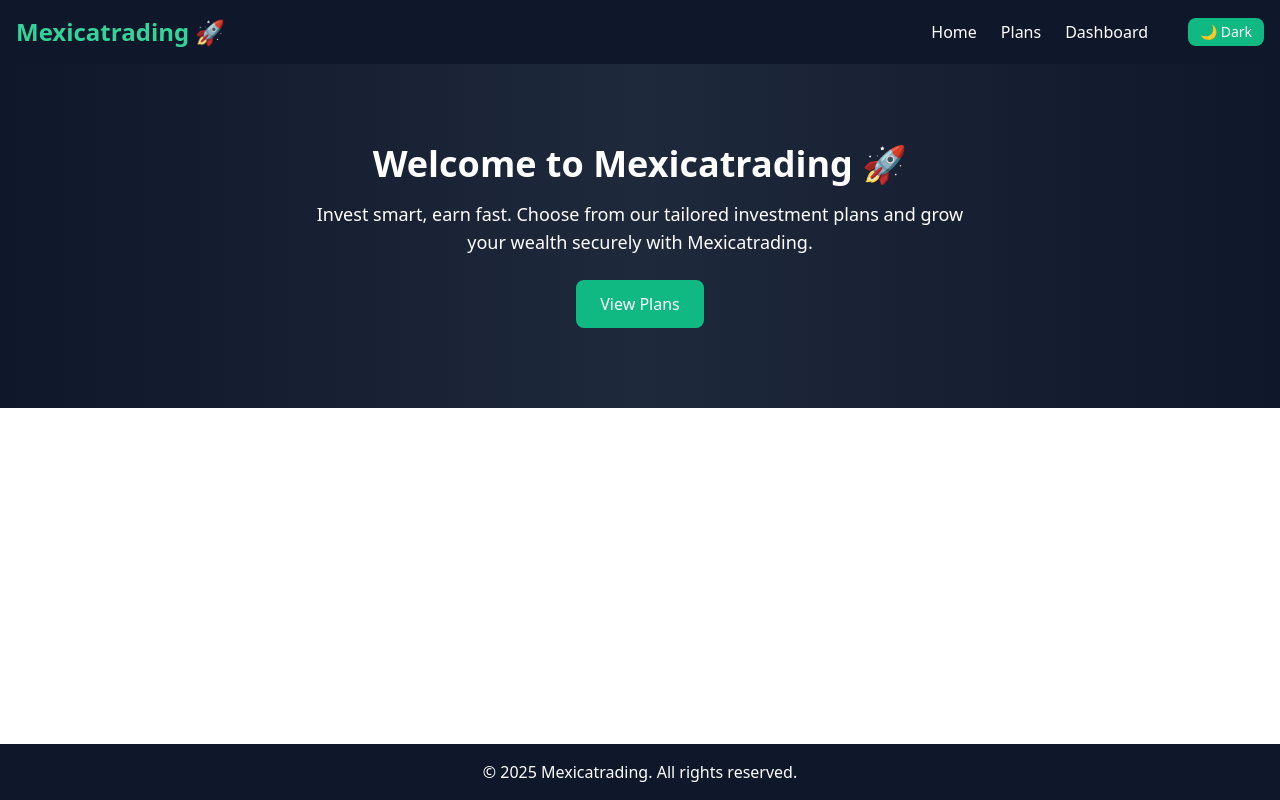
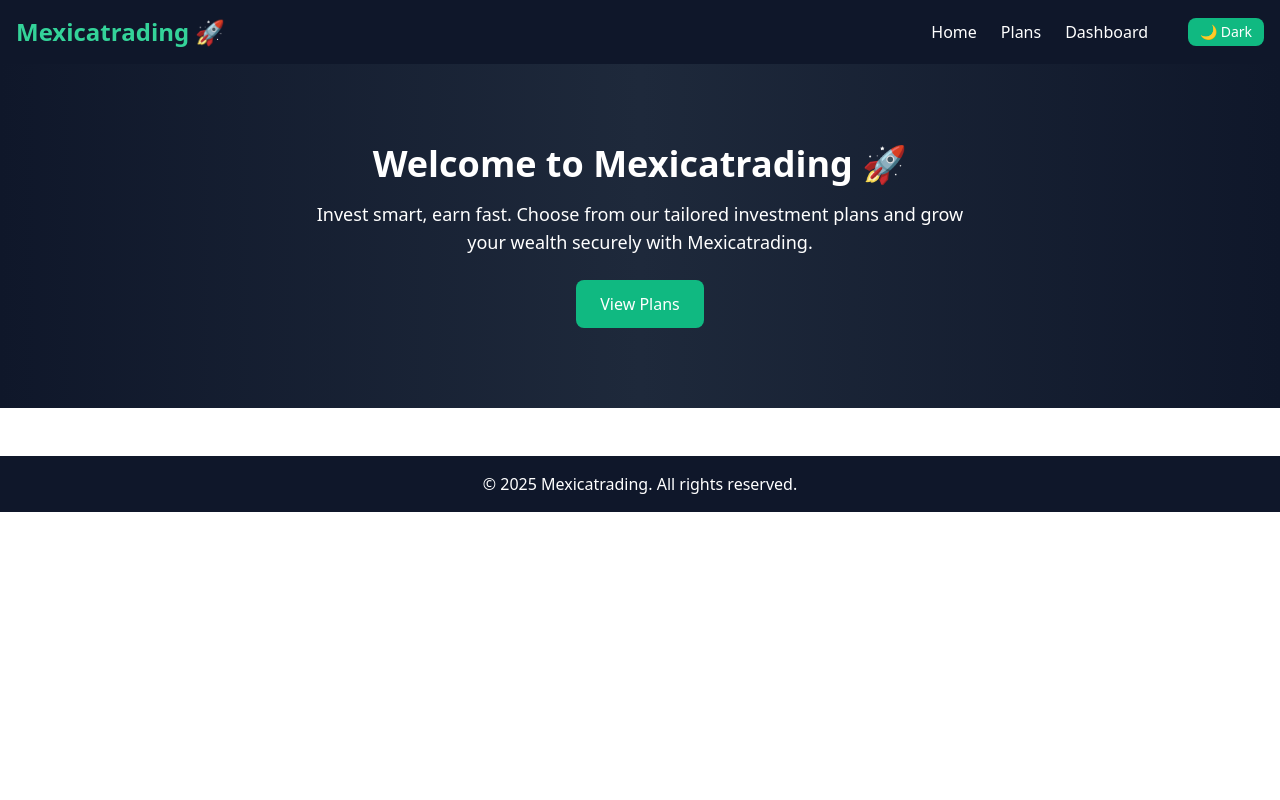
Before and after one commit to cchidiebere64-dot/Mexicatrading, a React (Vite) app: page / in a window 1280 px wide. Built offline with nearby package versions, Linux system fonts and the light colour scheme.

Commit message:
Update App.jsx

```diff
--- a/src/App.jsx
+++ b/src/App.jsx
@@ -3,29 +3,20 @@
 import Footer from "./components/Footer";
 import Home from "./pages/Home";
 import Plans from "./pages/Plans";
+import Login from "./pages/Login";
 import Dashboard from "./pages/Dashboard";
 
-
-function App() {
+export default function App() {
   return (
     <Router>
-      <div className="flex flex-col min-h-screen">
       <Navbar />
-        <main className="flex-grow">
       <Routes>
         <Route path="/" element={<Home />} />
         <Route path="/plans" element={<Plans />} />
-            import Dashboard from "./pages/Dashboard";
-
-            <Route path="/dashboard" element={<Dashboard />} /> {/* 👈 NEW */}
-
-
+        <Route path="/login" element={<Login />} />
+        <Route path="/dashboard" element={<Dashboard />} />
       </Routes>
-        </main>
       <Footer />
-      </div>
     </Router>
   );
 }
-
-export default App;
```
Lines whose indentation alone changed are shown as unchanged.
